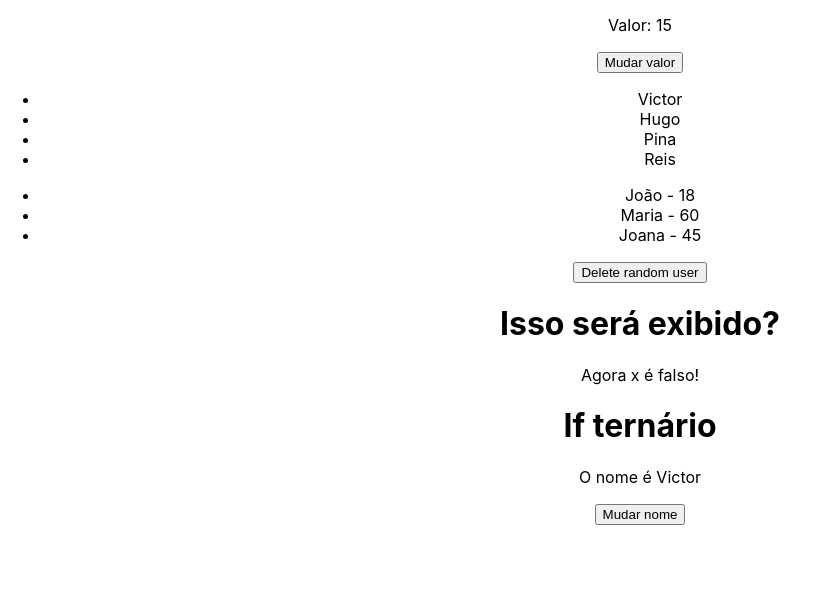
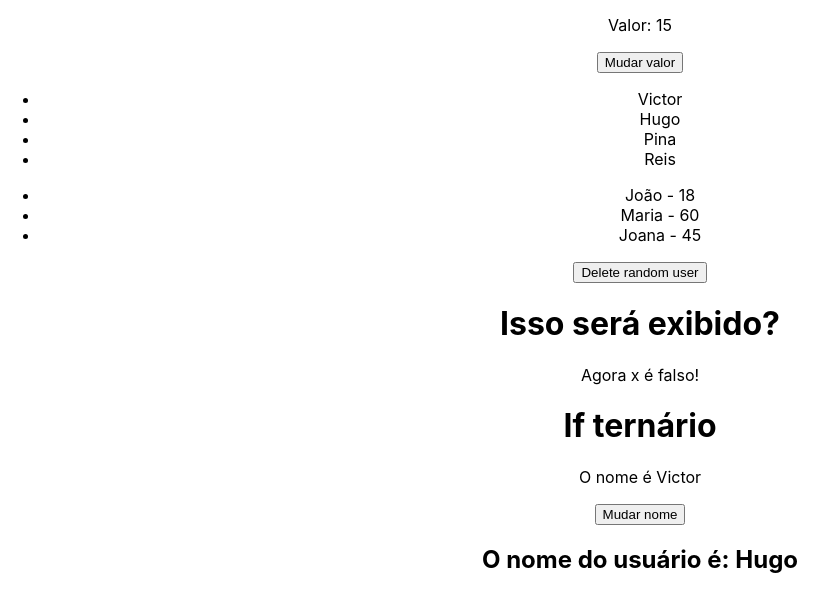
Before and after one commit to TorugoJS/estudos_react_udemy, a React (Create React App) app: page / in a window 1280 px wide. Shown: the part 1019-1630 px from the top of the page, without its empty margins (0-837 px from the left). Built offline with nearby package versions, Linux system fonts and the light colour scheme.

Commit message:
estudos_react

```diff
--- a/src/App.js
+++ b/src/App.js
@@ -1,10 +1,12 @@
 
+import { useState } from 'react';
 import './App.css';
 
 import city from './assets/city.jpg'
 import CondicionalRender from './components/CondicionalRender';
 import ListRender from './components/ListRender';
 import ManageData from './components/ManageData';
+import ShowUserName from './components/ShowUserName';
 
 // import FirstComponent from './assets/components/FirstComponent';
 // import TemplateExpressions from './assets/components/TemplateExpressions';
@@ -13,6 +15,9 @@
 // import Challenge from './components/Challenge';
 
 function App() {
+
+const [userName] = useState("Hugo")
+
   return (
     <div className="App">
       <h1>Fundamentos React</h1>
@@ -28,6 +33,7 @@
         <ManageData />
         <ListRender />
         <CondicionalRender />
+        <ShowUserName name={userName}/>
       </div>
 
 
--- /dev/null
+++ b/src/components/ShowUserName.js
@@ -0,0 +1,10 @@
+
+const ShowUserName = (props) => {
+  return (
+    <div>
+        <h2>O nome do usuário é: {props.name}</h2>
+    </div>
+  )
+}
+
+export default ShowUserName;
```
